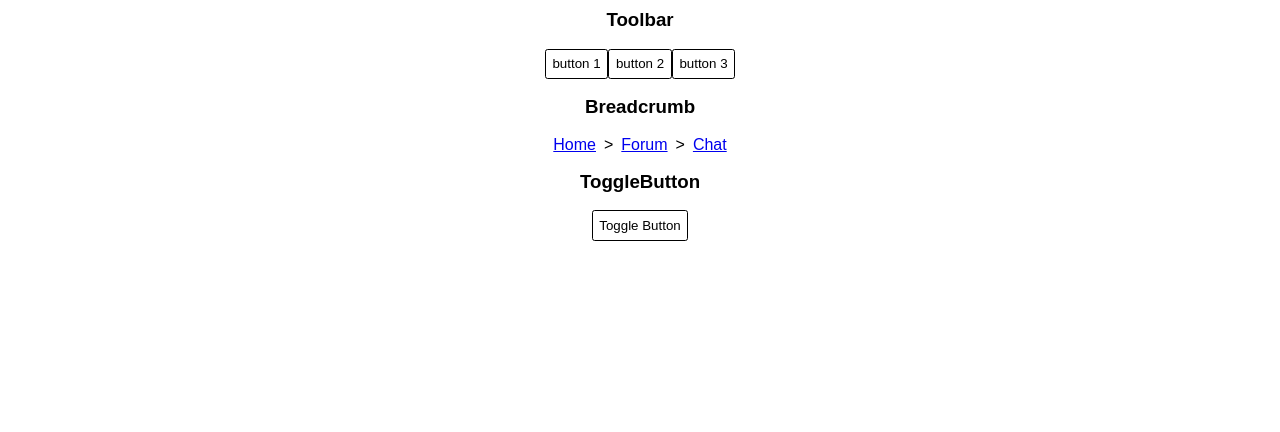
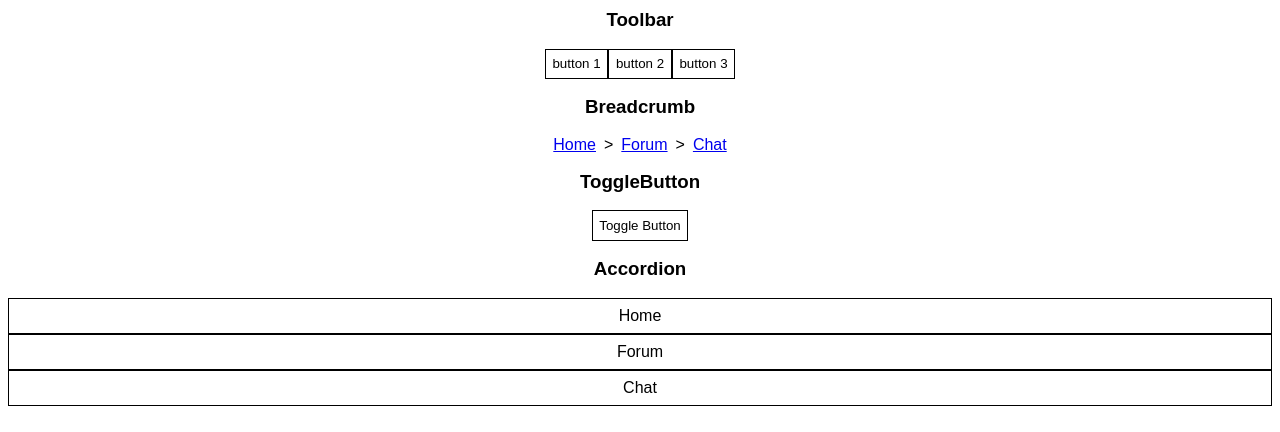
Before and after one commit to choyt/react-accessible-components, a React (Create React App) app: page / in a window 1280 px wide. Shown: the top 432 px of the page. Built offline with nearby package versions, Linux system fonts and the light colour scheme; what react-a11y would draw is missing.

Commit message:
Add an Accordion

```diff
--- a/src/App.js
+++ b/src/App.js
@@ -3,6 +3,7 @@ import injectSheet from 'react-jss';
 import Toolbar from './components/Toolbar';
 import Breadcrumb from './components/Breadcrumb';
 import ToggleButton from './components/ToggleButton';
+import Accordion from './components/Accordion';
 
 const styles = {
   App: {
@@ -10,19 +11,34 @@ const styles = {
   },
   Heading: {
     margin: '.5em',
-  }
+  },
 };
 
 class App extends React.Component {
   constructor(props) {
     super(props);
-    this.state = {activated: false};
-    this.toggle = this.toggle.bind(this);
+    this.state = {
+      activated: false,
+      accordionOpen: -1,
+    };
+    this.toggleButton = this.toggleButton.bind(this);
+    this.toggleAccordion = this.toggleAccordion.bind(this);
   }
-  toggle() {
+  toggleButton() {
     this.setState({
-      activated: !this.state.activated
+      activated: !this.state.activated,
     });
+  }
+  toggleAccordion(num) {
+    if (num === this.state.accordionOpen) {
+      this.setState({
+        accordionOpen: -1,
+      });
+    } else {
+      this.setState({
+        accordionOpen: num,
+      });
+    }
   }
   render() {
     const classes = this.props.classes;
@@ -42,10 +58,19 @@ class App extends React.Component {
         ]}/>
         <h3 className={classes.Heading}>ToggleButton</h3>
         <ToggleButton
-          handleToggle={this.toggle}
+          handleToggle={this.toggleButton}
           activated={this.state.activated}
           text='Toggle Button'
         />
+        <h3 className={classes.Heading}>Accordion</h3>
+        <Accordion
+          handleToggle={this.toggleAccordion}
+          activated={this.state.accordionOpen}
+          data={[
+          {title: 'Home', text: 'Some text'},
+          {title: 'Forum', text: 'Some more text'},
+          {title: 'Chat', text: 'Even more text'},
+        ]}/>
       </div>
     );
   }
--- a/src/components/Accordion.js
+++ b/src/components/Accordion.js
@@ -1,16 +1,51 @@
 import React from 'react';
 import injectSheet from 'react-jss';
+import classNames from 'classnames';
 
 const styles = {
   Accordion: {
     textAlign: 'center',
-  }
+    padding: '.5em',
+  },
+  Content: {
+    display: 'none',
+    padding: '.5em',
+    '&$Expanded': {
+      display: 'block',
+    },
+  },
+  Expanded: {},
+  Panel: {},
+  Title: {
+    backgroundColor: 'white',
+    border: '1px solid black',
+    cursor: 'pointer',
+    padding: '.5em',
+    '&:hover': {
+      background: '#ccc',
+    },
+  },
 };
 
-const Accordion = ({classes}) => {
+const Accordion = ({activated, handleToggle, data, classes}) => {
   return (
     <div className={classes.Accordion}>
-      <p>Accordion</p>
+      {data.map((item, idx) => (
+        <div key={idx} className={classes.Panel}>
+          <div
+            className={classes.Title}
+            onClick={() => handleToggle(idx)}>
+            {item.title}
+          </div>
+          <div
+            className={classNames({
+              [classes.Content]: true,
+              [classes.Expanded]: idx === activated,
+            })}>
+            {item.text}
+          </div>
+        </div>
+      ))}
     </div>
   );
 }
--- a/src/components/Breadcrumb.js
+++ b/src/components/Breadcrumb.js
@@ -12,7 +12,7 @@ const styles = {
   },
 };
 
-const Breadcrumb = ({data, classes, children}) => {
+const Breadcrumb = ({data, classes}) => {
   const crumbJoin = (arr, sep) => {
     var lastIdx = arr.length - 1;
     return arr.reduce((res, val, idx) => {
@@ -22,8 +22,9 @@ const Breadcrumb = ({data, classes, children}) => {
         </a>
       );
       res.push(crumbLink);
-      if (lastIdx !== idx)
+      if (lastIdx !== idx) {
         res.push(sep);
+      }
       return res;
     }, []);
   };
--- a/src/components/ToggleButton.js
+++ b/src/components/ToggleButton.js
@@ -3,18 +3,17 @@ import injectSheet from 'react-jss';
 import classNames from 'classnames';
 
 const styles = {
+  Activated: {
+    backgroundColor: 'gray',
+  },
   Button: {
     backgroundColor: 'white',
     border: '1px solid black',
-    borderRadius: '.2em',
     cursor: 'pointer',
     padding: '.5em',
     '&:active': {
       background: '#ccc',
     },
-  },
-  Activated: {
-    backgroundColor: 'gray',
   },
   ToggleButton: {
     display: 'inline-block',
@@ -26,11 +25,12 @@ const styles = {
 const ToggleButton = ({activated, handleToggle, text, classes, children}) => {
   return (
     <div className={classes.ToggleButton}>
-      <button className={classNames({
-        [classes.Button]: true,
-        [classes.Activated]: activated
-      })}
-      onClick={handleToggle}>
+      <button
+        className={classNames({
+          [classes.Button]: true,
+          [classes.Activated]: activated,
+        })}
+        onClick={handleToggle}>
         {text}
       </button>
     </div>
--- a/src/components/Toolbar.js
+++ b/src/components/Toolbar.js
@@ -5,7 +5,6 @@ const styles = {
   Button: {
     backgroundColor: 'white',
     border: '1px solid black',
-    borderRadius: '.2em',
     cursor: 'pointer',
     padding: '.5em',
     '&:active': {
@@ -19,7 +18,7 @@ const styles = {
   },
 };
 
-const Toolbar = ({data, classes, children}) => {
+const Toolbar = ({data, classes}) => {
   return (
     <div className={classes.Toolbar}>
       {data.map((item, idx) => (
```
